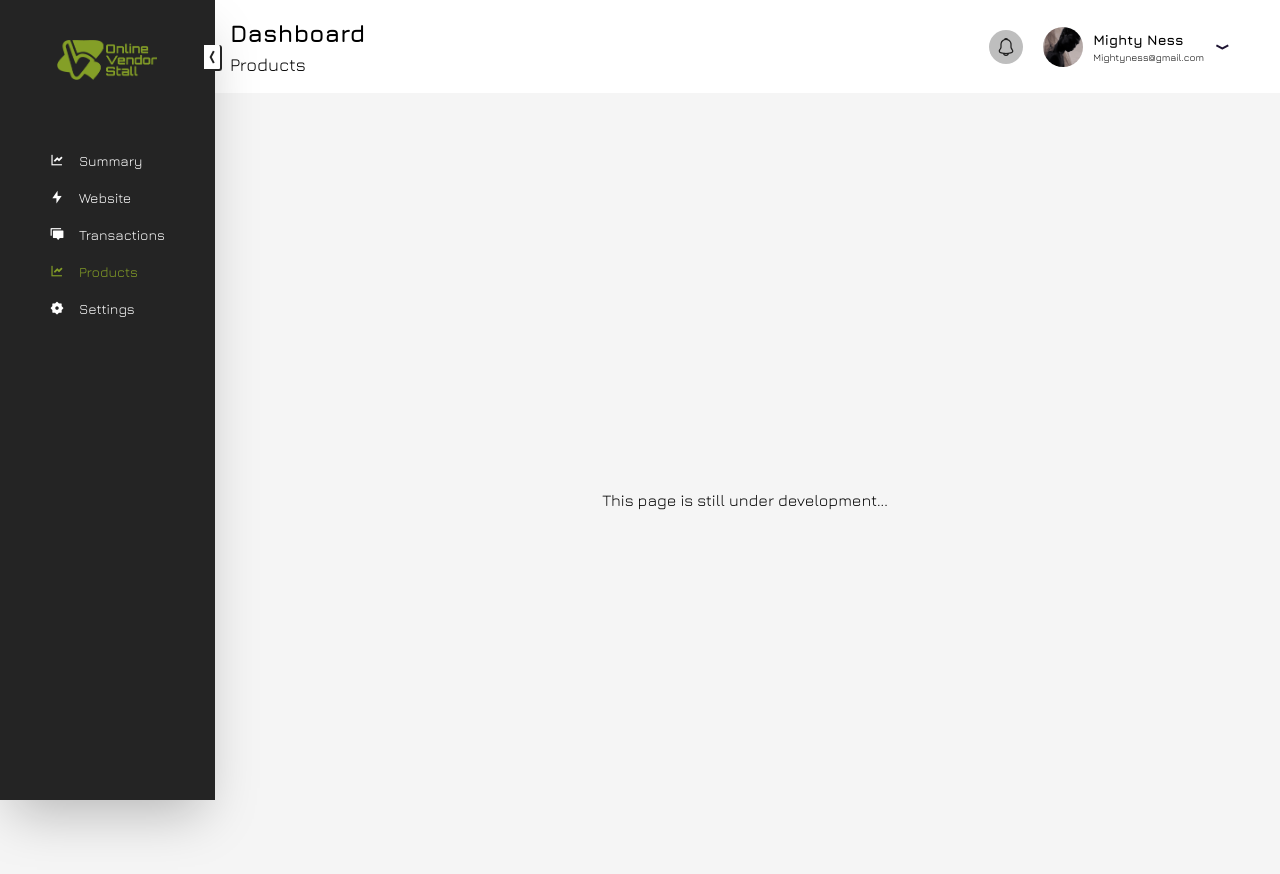
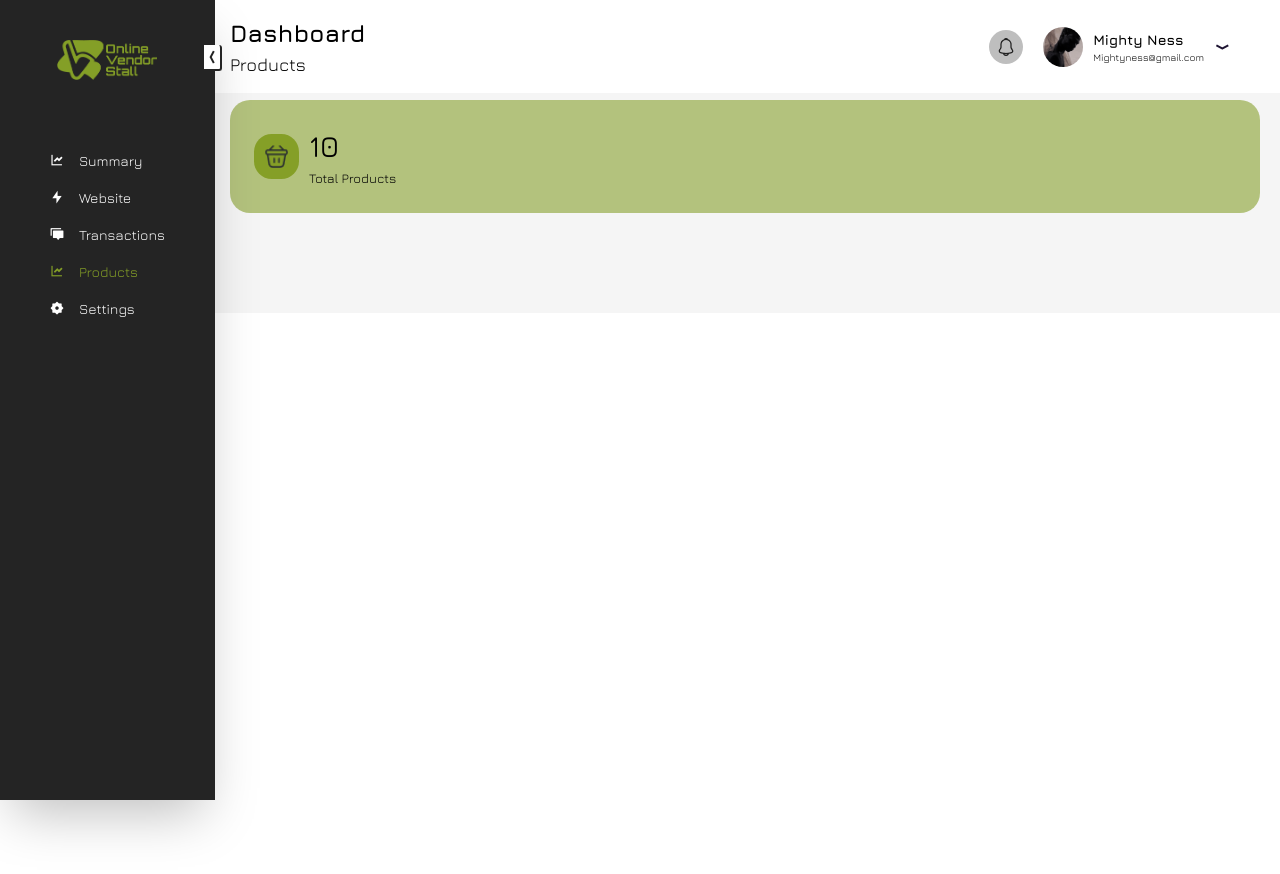
Before and after one commit to GoodboyBadvibes/OVS, a Next.js app: page /dashboard in a window 1280 px wide. Both pictures are taken after a click on the element "Products". Shown: the top 874 px of the page. After the commit the page ends 800 px from the top, so only its background shows below. Built offline with nearby package versions, Linux system fonts and the light colour scheme.

Commit message:
started products section

```diff
--- a/src/Components/Dashboard/Products.js
+++ b/src/Components/Dashboard/Products.js
@@ -1,10 +1,13 @@
 import React from 'react'
+import Card from './Card'
 
 const Products = () => {
   return (
-    <div className='flex justify-center justify-items-center items-center h-screen'>
-      <h1>This page is still under development...</h1>
+    <>
+    <div>
+      <Card src={'/bag.png'} title={'Total Products'} figure={'10'} />
     </div>
+    </>
   )
 }
 
```
